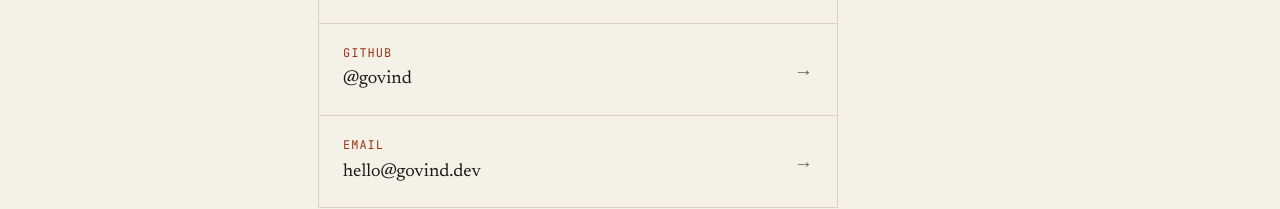
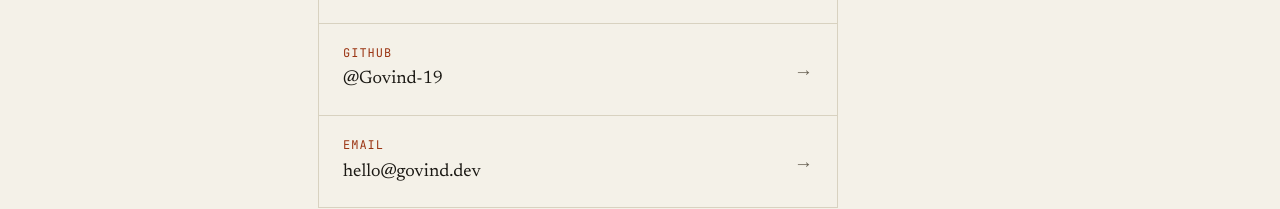
Before and after one commit to Govind-19/govind-dev, a Next.js app: page /contact in a window 1280 px wide. Shown: the part 441-650 px from the top of the page. Built offline with nearby package versions, Linux system fonts and the light colour scheme; no server answers.

Commit message:
Point GitHub links at the real account (Govind-19)
Co-Authored-By: Claude Opus 4.8 (1M context) <noreply@anthropic.com>

```diff
--- a/app/contact/page.tsx
+++ b/app/contact/page.tsx
@@ -9,7 +9,7 @@ export const metadata: Metadata = {
 
 const CHANNELS = [
   { label: "LinkedIn", value: "/in/govind", href: site.linkedin },
-  { label: "GitHub", value: "@govind", href: site.github },
+  { label: "GitHub", value: "@Govind-19", href: site.github },
   { label: "Email", value: site.email, href: `mailto:${site.email}` },
 ];
 
--- a/lib/site.ts
+++ b/lib/site.ts
@@ -11,6 +11,6 @@ export const site = {
   author: "Govind",
   email: "hello@govind.dev",
   linkedin: "https://www.linkedin.com/in/govind",
-  github: "https://github.com/govind",
+  github: "https://github.com/Govind-19",
   fine: "Govind — building the Maahita school ERP, one shipped lesson at a time.",
 } as const;
```
